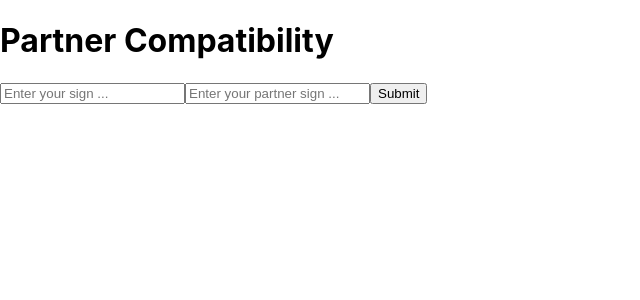
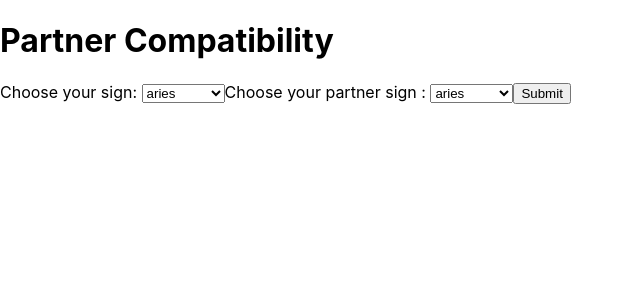
Before and after one commit to julydeath/horoscope, a React (Create React App) app: page / in a window 1280 px wide. Shown: the top 300 px of the page, without its empty margins (0-640 px from the left). Built offline with nearby package versions, Linux system fonts and the light colour scheme.

Commit message:
Chore : select tag added to home page

```diff
--- a/src/components/Home.js
+++ b/src/components/Home.js
@@ -42,18 +42,52 @@ const Home = () => {
   return (
     <div>
       <form onSubmit={handleSubmit}>
-        <input
+        <label for="cars">Choose your sign: </label>
+        <select
+          ref={sign}
+          onChange={(e) => (sign.current.value = e.target.value)}
+        >
+          <option value="aries">aries</option>
+          <option value="taurus">taurus</option>
+          <option value="cancer">cancer</option>
+          <option value="leo">leo</option>
+          <option value="virgo">virgo</option>
+          <option value="libra">libra</option>
+          <option value="scorpio">scorpio</option>
+          <option value="sagittarius">sagittarius</option>
+          <option value="capricorn">capricorn</option>
+          <option value="aquarius">aquarius</option>
+          <option value="pisces">pisces</option>
+        </select>
+        {/* <input
           type="text"
           placeholder="Enter your sign ..."
           ref={sign}
           onChange={(e) => (sign.current.value = e.target.value)}
-        />
-        <input
+        /> */}
+        <label for="cars">Choose your partner sign : </label>
+        <select
+          ref={partnerSign}
+          onChange={(e) => (partnerSign.current.value = e.target.value)}
+        >
+          <option value="aries">aries</option>
+          <option value="taurus">taurus</option>
+          <option value="cancer">cancer</option>
+          <option value="leo">leo</option>
+          <option value="virgo">virgo</option>
+          <option value="libra">libra</option>
+          <option value="scorpio">scorpio</option>
+          <option value="sagittarius">sagittarius</option>
+          <option value="capricorn">capricorn</option>
+          <option value="aquarius">aquarius</option>
+          <option value="pisces">pisces</option>
+        </select>
+        {/* <input
           type="text"
           placeholder="Enter your partner sign ..."
           ref={partnerSign}
           onChange={(e) => (partnerSign.current.value = e.target.value)}
-        />
+        /> */}
         <button type="submit">Submit</button>
       </form>
       <div>{list && <List list={list} />}</div>
```
